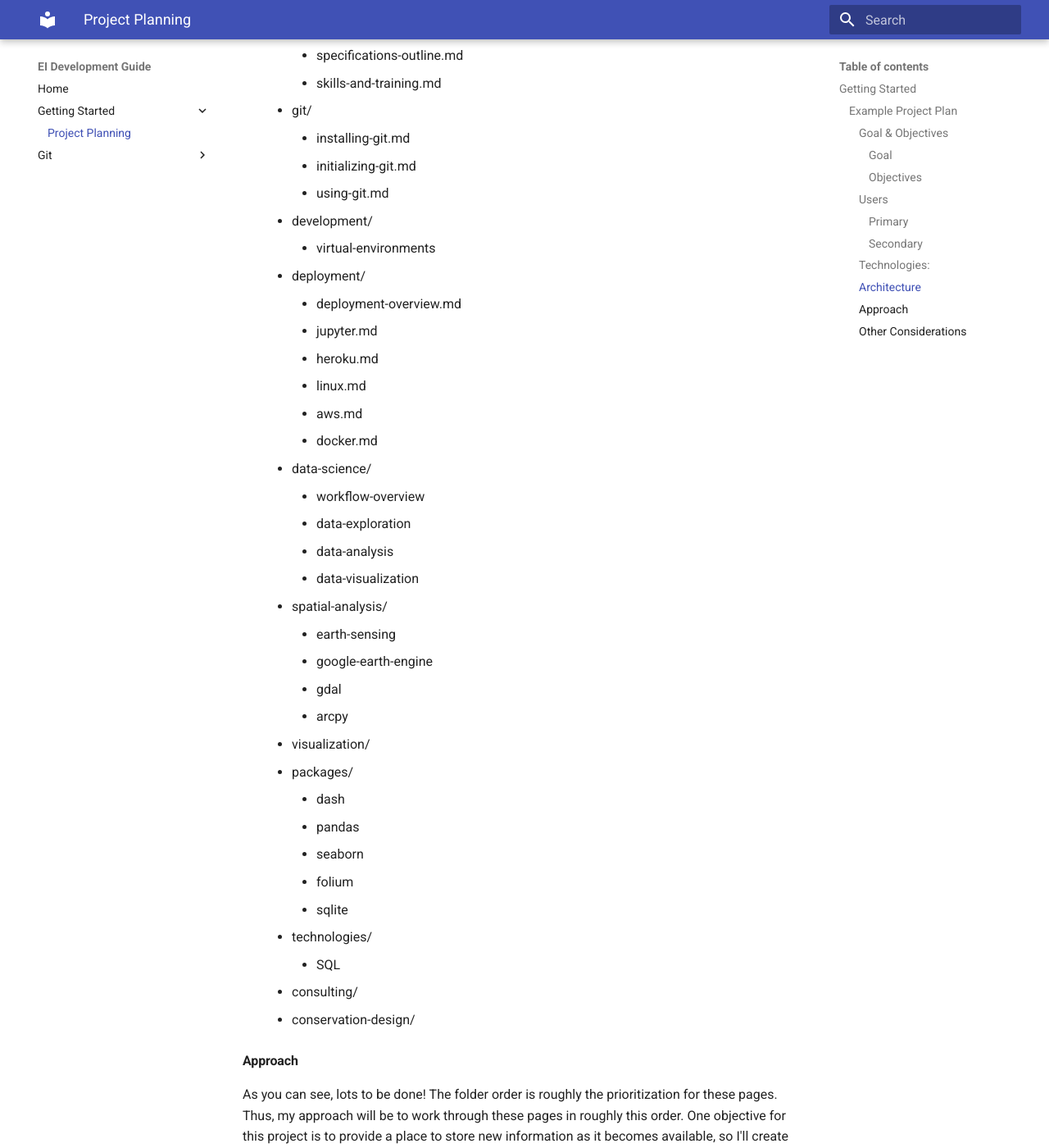
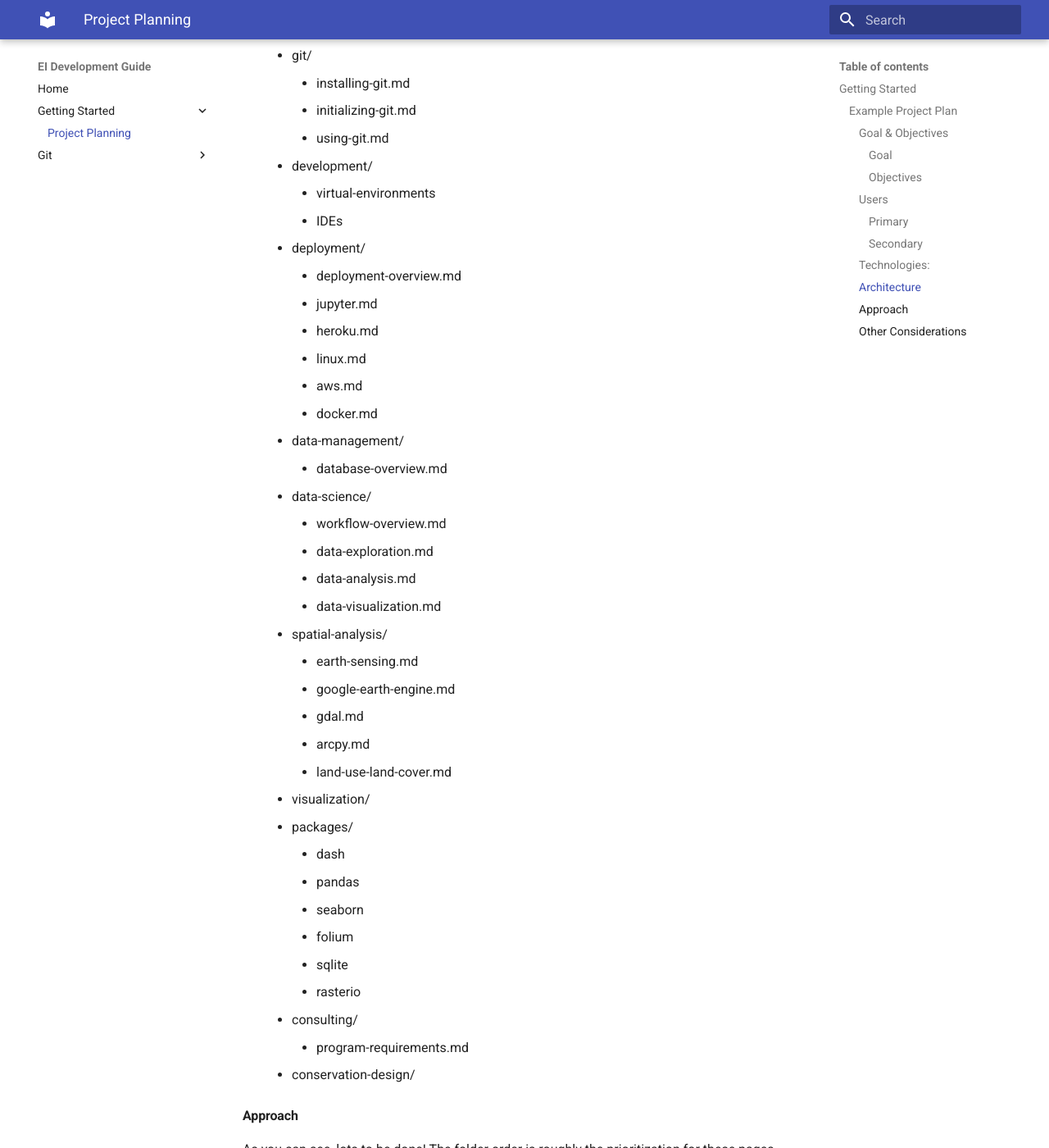
Before and after one commit to eriktuck/ei-dev, an MkDocs documentation site: the page built from docs/getting-started/project-planning.md, in a window 1280 px wide and 1400 px high, scrolled down 2055 px. Shown: the whole window at 82% size. Built offline with MkDocs 1.6.1 and Material for MkDocs 9.7.7, drawn with Linux system fonts in a browser that asks for light colours; some of the changed text lies outside the part shown.

Commit message:
First draft half completed of database-overview.md

```diff
--- a/docs/getting-started/project-planning.md
+++ b/docs/getting-started/project-planning.md
@@ -65,6 +63,7 @@
         * using-git.md
     * development/
         * virtual-environments
+        * IDEs
     * deployment/
         * deployment-overview.md
         * jupyter.md
@@ -72,16 +71,19 @@
         * linux.md
         * aws.md
         * docker.md
+    * data-management/
+        * database-overview.md
     * data-science/
-        * workflow-overview
-        * data-exploration
-        * data-analysis
-        * data-visualization
+        * workflow-overview.md
+        * data-exploration.md
+        * data-analysis.md
+        * data-visualization.md
     * spatial-analysis/
-        * earth-sensing
-        * google-earth-engine
-        * gdal
-        * arcpy
+        * earth-sensing.md
+        * google-earth-engine.md
+        * gdal.md
+        * arcpy.md
+        * land-use-land-cover.md
     * visualization/
     * packages/
         * dash
@@ -89,9 +91,9 @@
         * seaborn
         * folium
         * sqlite
-    * technologies/
-        * SQL
+        * rasterio
     * consulting/
+        * program-requirements.md
     * conservation-design/
 
 #### Approach
```
Also changed, not shown: other parts of docs/getting-started/project-planning.md (+1 -3 lines), docs/data-management/database-overview.md (added, +196 -0 lines), docs/git/notes.md (+2 -0 lines), docs/data-management/assets/navigation-form.gif (added).
